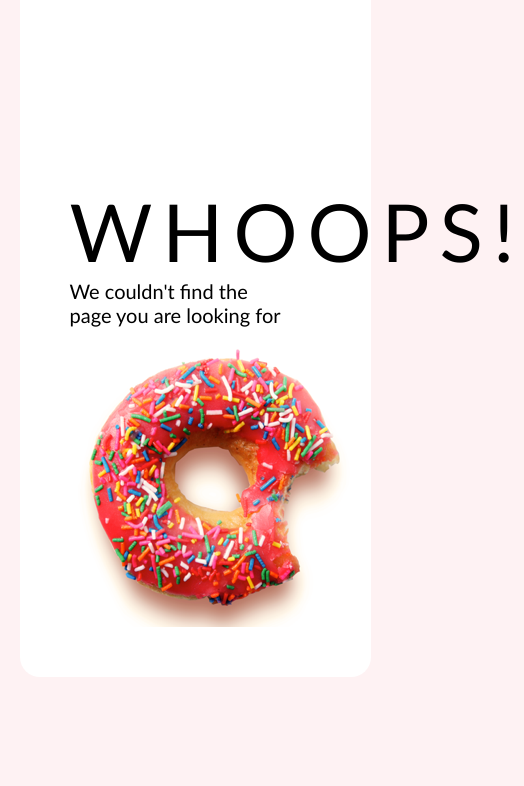
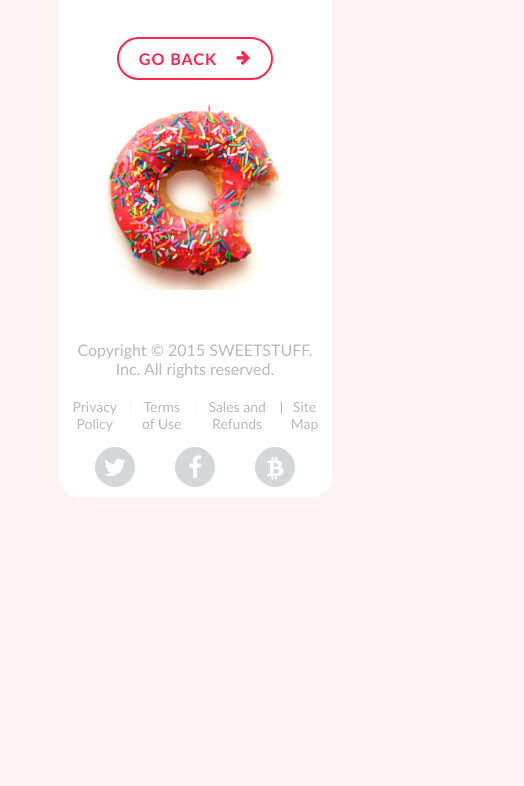
Before and after one commit to saulius334/13-donut-404-practice, a website: page index.html in a window 390 px wide. Shown: the part 677-1463 px from the top of the page, 524 px wide, since content can reach past the window. After the commit the page ends 1174 px from the top, so only its background shows below. Drawn offline with Linux system fonts and the light colour scheme.

Commit message:
full-responsive

```diff
--- /dev/null
+++ b/css/footer.css
@@ -0,0 +1,73 @@
+footer {
+    display: flex;
+    justify-content: space-between;
+    margin-top: 50px;
+    flex-wrap: wrap;
+}
+.footer-left {
+    color: #B6B8BE;
+    display: flex;
+    flex-direction: column;
+    gap:20px;
+}
+.copy-links {
+    display: flex;
+    gap: 26px;
+}
+.copy-links a {
+    color: #B6B8BE;
+    text-decoration: none;
+    position: relative;
+}
+.copy-links a:not(:first-child)::before {
+    content: '|';
+    position: absolute;
+    top: 0;
+    left: -13px;
+    color: #F4F3F4;
+}
+.copy-links a:last-child::before {
+    color: #B6B8BE;
+}
+.socials {
+    display: flex;
+    align-self: flex-end;
+    gap:50px;
+}
+.socials a {
+    display: flex;
+    justify-content: center;
+    align-items: center;
+    width: 40px;
+    height: 40px;
+    border: 1px solid #D4D6D7;
+    border-radius: 50%;
+    text-decoration: none;
+    color: white;
+    background-color: #D4D6D7;
+    font-size: 24px;
+}
+@media (max-width:700px) {
+    footer {
+        flex-direction: column;
+        align-items: center;
+    }
+    .footer-left {
+        text-align: center;
+        align-items: center;
+    }
+    .copy-links {
+        font-size: 14px;
+        gap:16px;
+    }
+    .copy-links a:not(:first-child)::before {
+        left: -8px;
+    }
+    .socials {
+        margin-top:15px;
+        gap:40px;
+        justify-content: space-around;
+        align-self: auto;
+    }
+
+}
--- a/css/header.css
+++ b/css/header.css
@@ -36,7 +36,7 @@ header a {
 .menu {
 width: 50%;
 display: flex;
-justify-content: space-around;
+justify-content: space-between;
 align-items: center;
 flex-wrap: wrap;
 }
@@ -65,7 +65,8 @@ flex-wrap: wrap;
         margin: 0;
         margin-top:50px;
     }
-    .menu a {
-        margin-bottom: 50px;
+    .menu {
+        flex-direction: column;
+        gap:50px;
     }
 }
--- a/css/pagenotfound.css
+++ b/css/pagenotfound.css
@@ -1,16 +1,22 @@
 @import './structure.css';
 @import './header.css';
+@import './footer.css';
 
+* {
+    transition: 1s;
+}
 .page404 {
     display: flex;
-    margin-top: 200px;
+    margin-top: 150px;
     justify-content: space-between;
     flex-wrap: wrap;
 }
 .text {
     display: flex;
     flex-direction: column;
-    justify-content: center;
+    justify-content: flex-start;
+    gap: 100px;
+    margin-left: 20px;
 }
 .title {
     text-transform: uppercase;
@@ -19,9 +25,88 @@
     letter-spacing: 10px;
 }
 .para {
-    width: 220px;
-    font-size: 20px;
+    width: 60%;
+    font-size: 26px;
+    line-height: 40px;
 }
 .donut {
+    display: inline-block;
+}
+.donut > img {
+    width: 400px;
+    height: 400px;
+}
+.gobak {
+    text-decoration: none;
+    color: #FF2750;
+    border: 2px solid #FF2750;
+    font-weight: bold;
+    letter-spacing: 1px;
+    align-self: flex-start;
+    padding: 10px 20px;
+    border-radius: 999px;
+    transition: 0.5s;
+}
+.gobak:hover {
+    color: white;
+    background-color: #FF2750;
+    box-shadow: 1px 1px 1px gray;
+}
 
+@media (max-width:1500px) {
+    .text {
+        gap: 60px;
+    }
+    .title {
+        font-size: 60px;
+    }
+    .para {
+        font-size: 22px;
+    }
+    .donut > img {
+        height: 300px;
+        width: 300px;
+    }
 }
+@media (max-width:1200px) {
+    .text {
+        gap: 40px;
+    }
+    .title {
+        font-size: 50px;
+    }
+    .para {
+        font-size: 20px;
+    }
+    .donut > img {
+        height: 200px;
+        width: 200px;
+    }
+}
+@media (max-width:700px) {
+    main {
+        padding: 10px;
+    }
+    .page404 {
+        flex-direction: column;
+        margin-top: 50px;
+    }
+    .text {
+        gap: 40px;
+        margin-inline: auto;
+        align-items: center;
+    }
+    .title {
+        font-size: 36px;
+    }
+    .para {
+        font-size: 20px;
+    }
+    .gobak {
+        align-self: center;
+    }
+    .donut {
+        margin-top:10px;
+        align-self: center;
+    }
+}
--- a/css/structure.css
+++ b/css/structure.css
@@ -11,8 +11,9 @@ body {
     background-color: #FEF2F3;
 }
 main {
-    width: 90%;
-    margin: 200px auto;
+    width: 70%;
+    margin: 0 auto;
+    margin-top:50px;
     background-color: white;
     border-radius: 20px;
     padding: 50px;
--- a/index.html
+++ b/index.html
@@ -33,10 +33,28 @@
             <div class="text">
                 <h1 class="title">whoops!</h1>
                 <p class="para">We couldn't find the page you are looking for</p>
+                <a class="gobak" href="#">GO BACK &nbsp;&nbsp;&nbsp;<i class="fa fa-arrow-right" aria-hidden="true"></i></a>
             </div>
-            <img class="donut" src="donut.png" alt="donut">
+            <div class="donut">
+                <img src="donut.png" alt="donut">
+            </div>
         </section>
-
+        <footer>
+            <div class="footer-left">
+            <p>Copyright &#169; 2015 SWEETSTUFF. Inc. All rights reserved.</p>
+                <div class="copy-links">
+                    <a href="#">Privacy Policy</a>
+                    <a href="#">Terms of Use</a>
+                    <a href="#">Sales and Refunds</a>
+                    <a href="#">Site Map</a>
+                </div>
+            </div>
+            <div class="socials">
+                <a class="fa fa-twitter" aria-hidden="true" href="#"></a>
+                <a class="fa fa-facebook" aria-hidden="true" href="#"></a>
+                <a class="fa fa-btc" aria-hidden="true" href="#"></a>
+            </div>
+        </footer>
 
     </main>
 </body>
```
Also changed, not shown: 1 other file.
